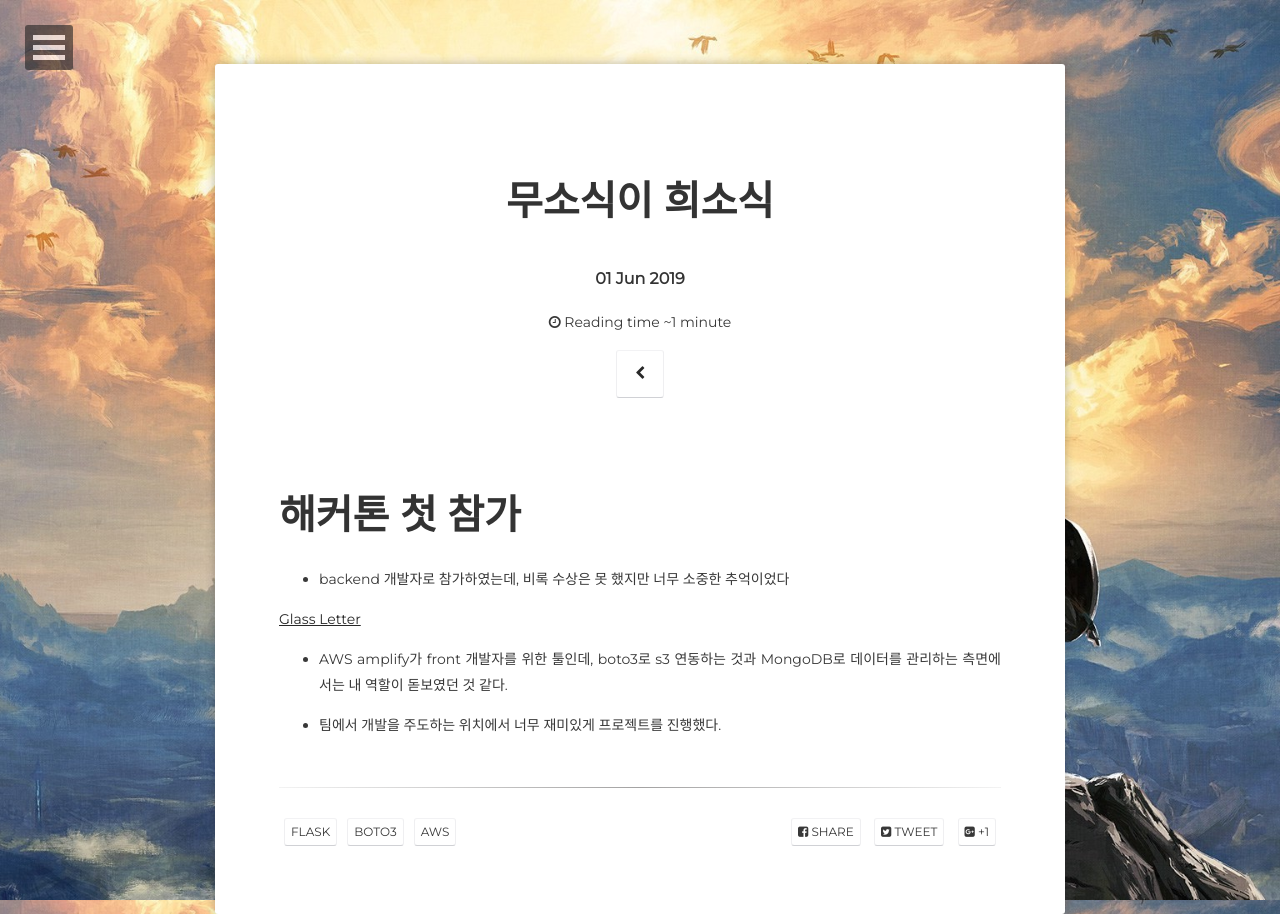
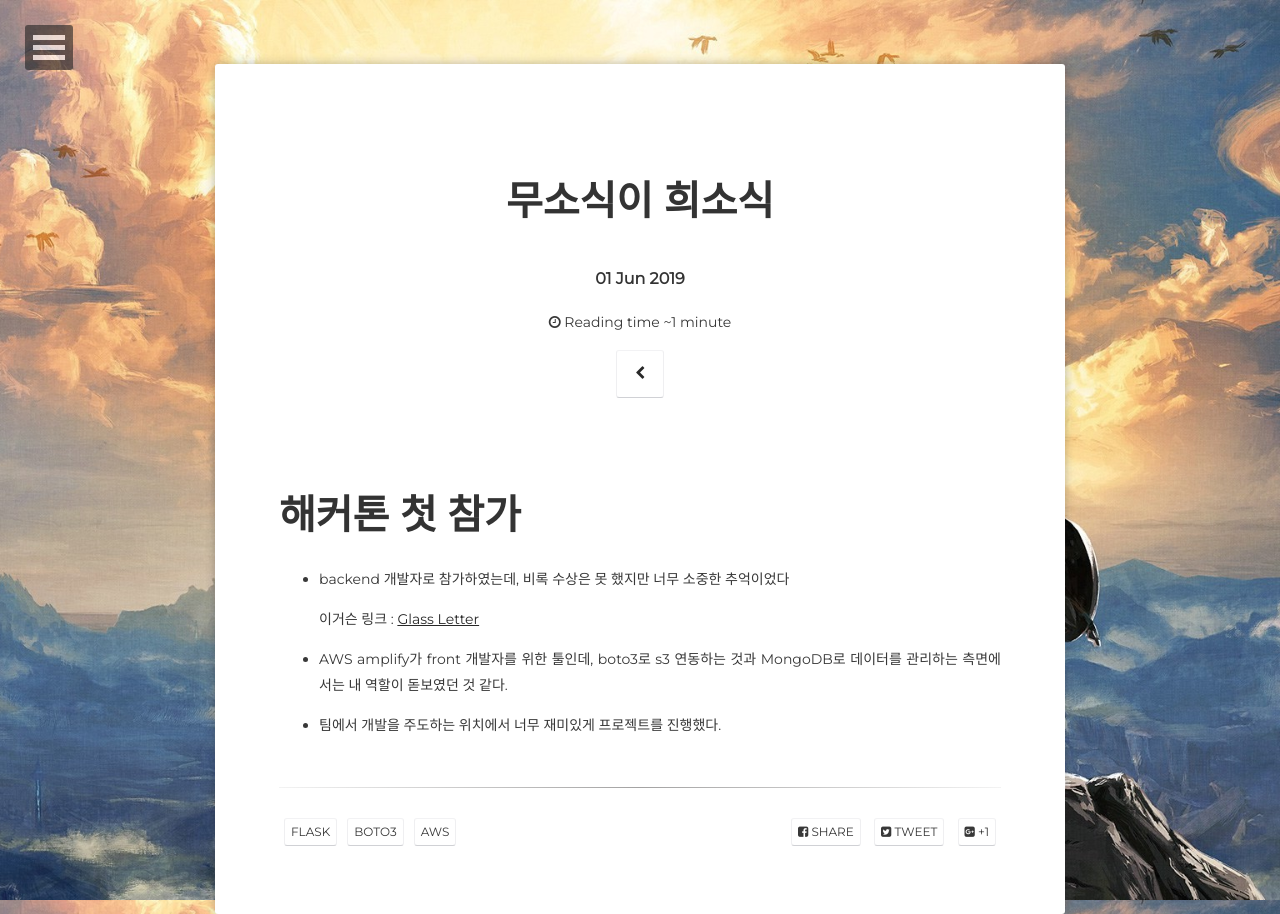
Before and after one commit to ghk829/ghk829.github.io, a Jekyll site: the page built from _posts/2019-06-01-hackathone.md, in a window 1280 px wide. Built offline with Jekyll 4.4.1, drawn with Linux system fonts in a browser that asks for light colours.

Commit message:
링크 위치 안 예뻐서 수정

```diff
--- a/_posts/2019-06-01-hackathone.md
+++ b/_posts/2019-06-01-hackathone.md
@@ -14,7 +14,7 @@ comments: false
 
 * backend 개발자로 참가하였는데, 비록 수상은 못 했지만 너무 소중한 추억이었다
 
-<a href="https://github.com/samslow/GlassLetter-Front">Glass Letter</a>
+  이거슨 링크 : <a href="https://github.com/samslow/GlassLetter-Front">Glass Letter</a>
 
 
 * AWS amplify가 front 개발자를 위한 툴인데, boto3로 s3 연동하는 것과 MongoDB로 데이터를 관리하는 측면에서는 내 역할이 돋보였던 것 같다.
```
